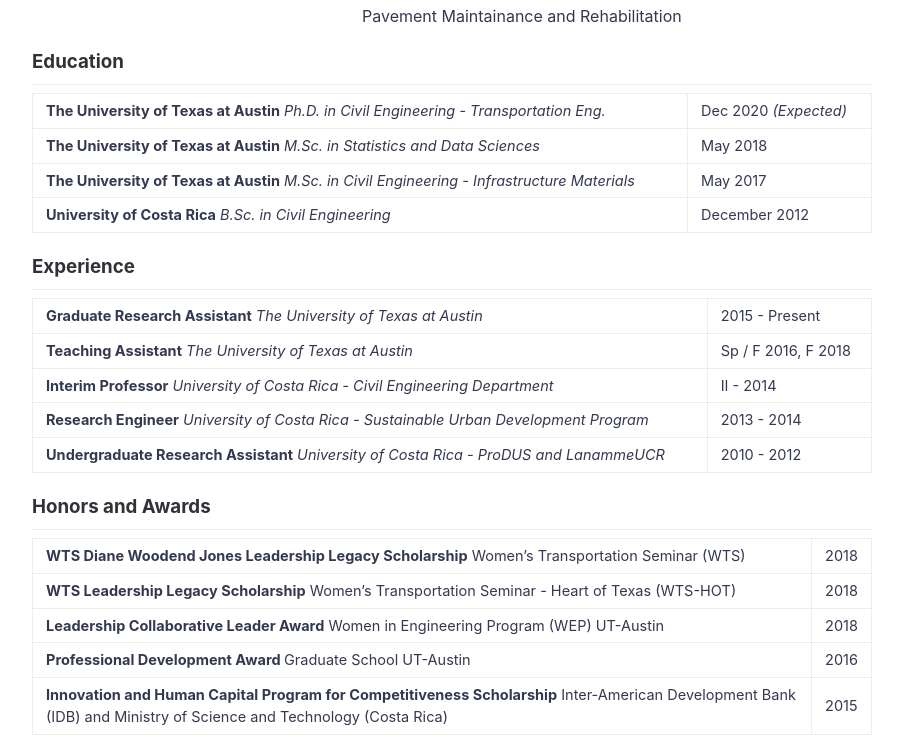
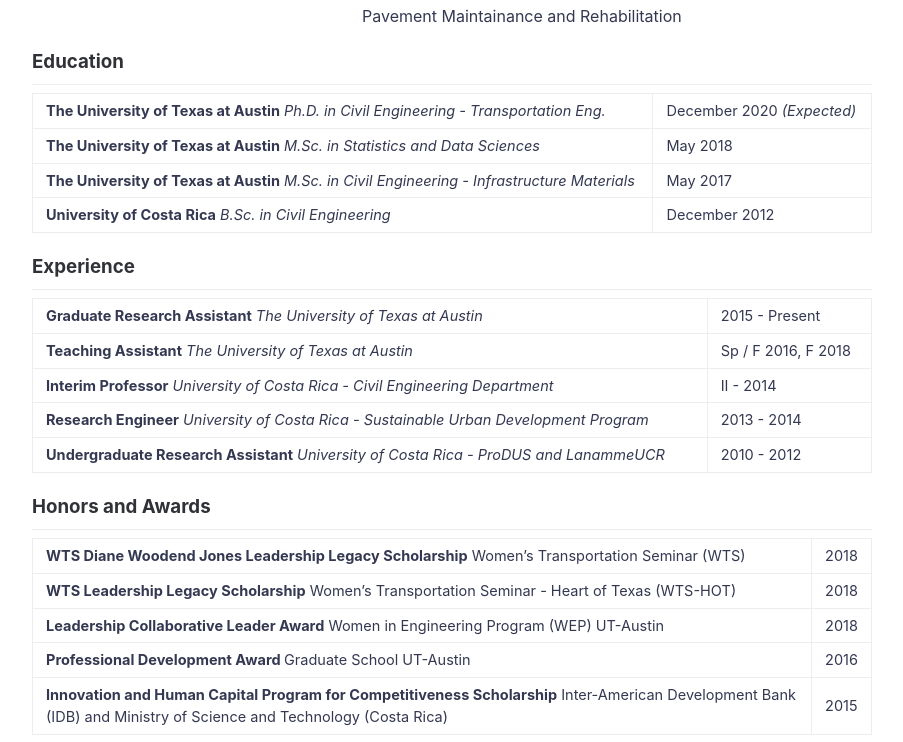
Before and after one commit to nzunigag/nzunigag.github.io, a Jekyll site: the page built from about.md, in a window 1280 px wide and 900 px high, scrolled down 551 px, cut to the strip 158-900 px from the top of the window. Shown: the whole strip, without its empty margins (188-1091 px from the left). Built offline with Jekyll 4.4.1, drawn with Linux system fonts in a browser that asks for light colours.

Commit message:
Update about.md

```diff
--- a/about.md
+++ b/about.md
@@ -22,7 +22,7 @@ ___
 ### Education
 ___
 
-<b>The University of Texas at Austin</b> <i>Ph.D. in Civil Engineering - Transportation Eng. </i> | Dec 2020 <i>(Expected)</i> <br>
+<b>The University of Texas at Austin</b> <i>Ph.D. in Civil Engineering - Transportation Eng. </i> | December 2020 <i>(Expected)</i> <br>
 <b>The University of Texas at Austin</b> <i>M.Sc. in Statistics and Data Sciences</i> | May 2018  <br>
 <b>The University of Texas at Austin</b> <i>M.Sc. in Civil Engineering - Infrastructure Materials</i> | May 2017 <br>
 <b>University of Costa Rica</b> <i>B.Sc. in Civil Engineering</i> | December 2012
```
